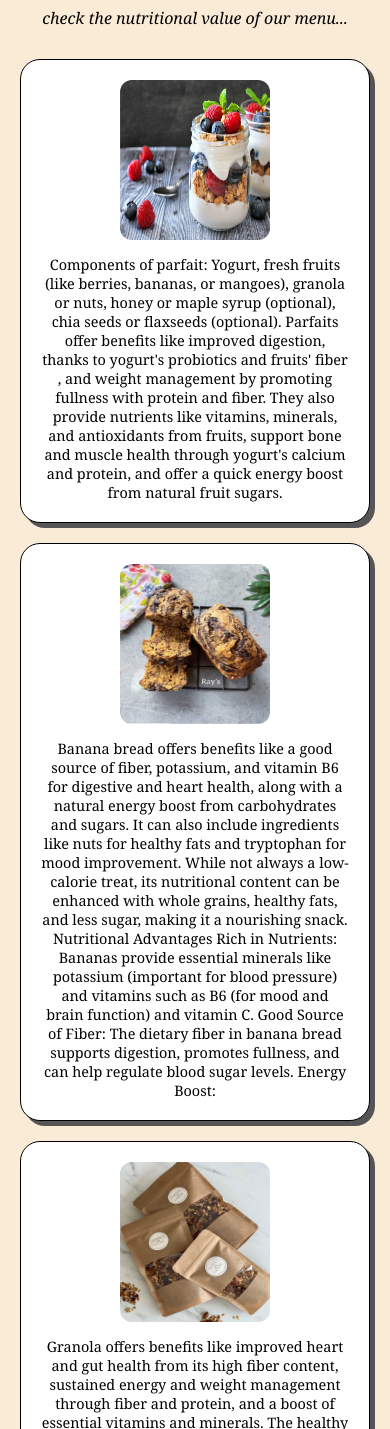
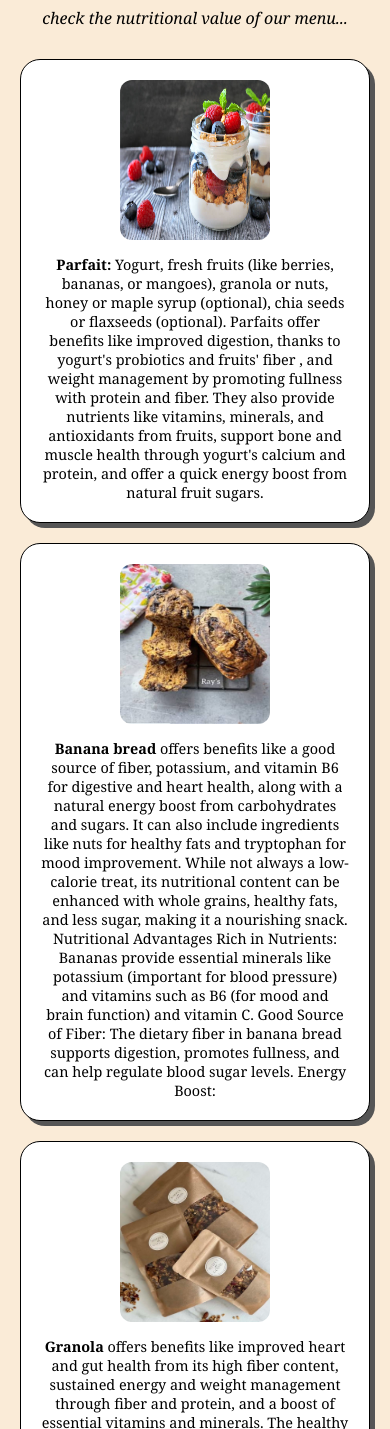
Before and after one commit to Rita-Umezi/Business_website, a plain HTML site: page Health page.html in a window 390 px wide. Shown: the part 171-1600 px from the top of the page. Drawn offline with Linux system fonts and the light colour scheme.

Commit message:
changes made to the above files.

```diff
--- a/Health page.css
+++ b/Health page.css
@@ -204,6 +204,9 @@ html {
   #benefits p {
     font-size: 0.9rem;
   }
+  html{
+  scroll-behavior: smooth;
+}
 }
 
 html{
--- a/Health page.html
+++ b/Health page.html
@@ -32,7 +32,7 @@
     <div id="benefits">
         <div id="parfait">
             <img alt="Parfait" src="Screenshot 2025-10-05 080954.png" style="width: 150px; height: 160px;">
-            <p>Components of parfait: Yogurt, fresh fruits (like berries, bananas, or mangoes), granola or nuts, honey or maple syrup (optional), chia seeds or flaxseeds (optional).
+            <p><b>Parfait:</b> Yogurt, fresh fruits (like berries, bananas, or mangoes), granola or nuts, honey or maple syrup (optional), chia seeds or flaxseeds (optional).
                 Parfaits offer benefits like improved digestion, thanks to yogurt's probiotics and fruits' fiber
                 , and weight management by promoting fullness with protein and fiber. They also provide nutrients like
                  vitamins, minerals, and antioxidants from fruits, support bone and muscle health through yogurt's calcium and protein,
@@ -43,7 +43,7 @@
          <div id="bananabread">
              <img alt="banana bread" src="banana bread.jpg" style="width: 150px; height: 160px;">
            <p>
-            Banana bread offers benefits like a good source of fiber, potassium, and vitamin B6 for digestive and heart health, along with a natural energy boost from carbohydrates and sugars. It can also include ingredients like nuts for healthy fats and tryptophan for mood improvement. While not always a low-calorie treat, its nutritional content can be enhanced with whole grains, healthy fats, and less sugar, making it a nourishing snack.
+            <b>Banana bread</b> offers benefits like a good source of fiber, potassium, and vitamin B6 for digestive and heart health, along with a natural energy boost from carbohydrates and sugars. It can also include ingredients like nuts for healthy fats and tryptophan for mood improvement. While not always a low-calorie treat, its nutritional content can be enhanced with whole grains, healthy fats, and less sugar, making it a nourishing snack.
 Nutritional Advantages
 Rich in Nutrients:
 Bananas provide essential minerals like potassium (important for blood pressure) and vitamins such as B6 (for mood and brain function) and vitamin C.
@@ -56,7 +56,7 @@ Energy Boost:
           <div id="granola">
              <img alt="granola" src="granola2.png" style="width: 150px; height: 160px;">
            <p>
-            Granola offers benefits like improved heart and gut health from its high fiber content, sustained energy and weight management through fiber and protein, and a boost of essential vitamins and minerals. The healthy fats from nuts and seeds, along with antioxidants from ingredients like dried fruits and nuts, further support overall well-being by reducing inflammation and providing essential nutrients.
+            <b>Granola</b> offers benefits like improved heart and gut health from its high fiber content, sustained energy and weight management through fiber and protein, and a boost of essential vitamins and minerals. The healthy fats from nuts and seeds, along with antioxidants from ingredients like dried fruits and nuts, further support overall well-being by reducing inflammation and providing essential nutrients.
 Digestive Health & Gut Health
 High in Fiber: The oats, nuts, and seeds in granola are rich in fiber, which aids digestion, promotes regular bowel movements, and helps prevent constipation.
 Gut Bacteria: Fiber also acts as a prebiotic, feeding beneficial gut bacteria and improving the gut microbiome.
```
